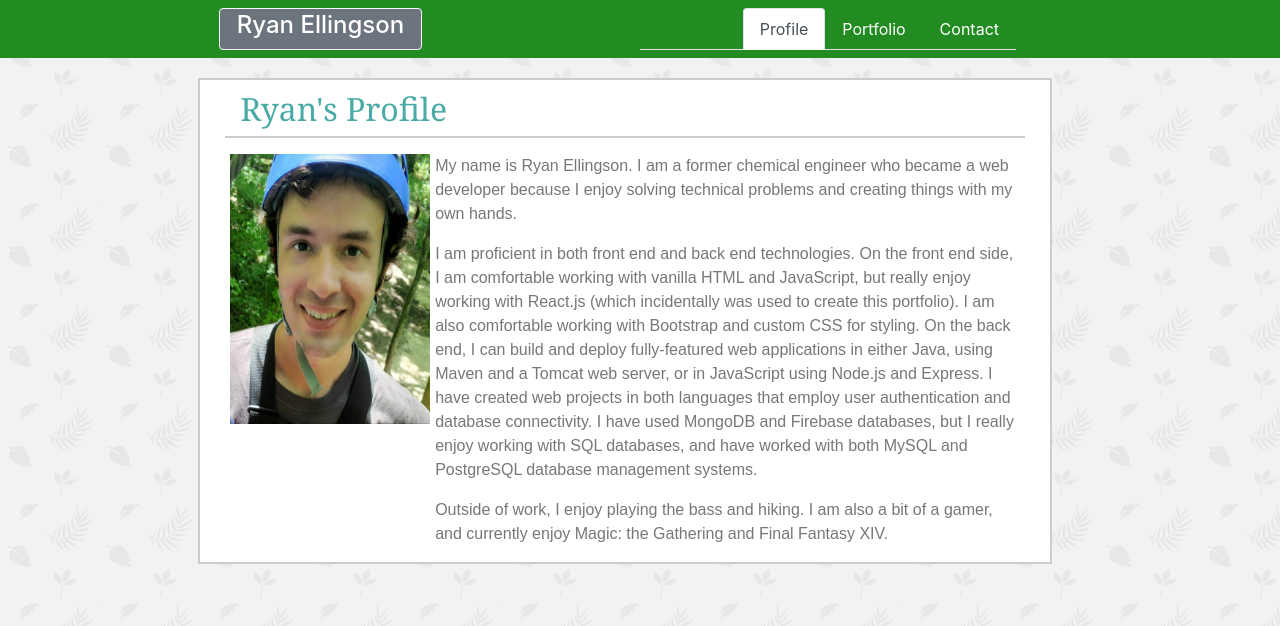
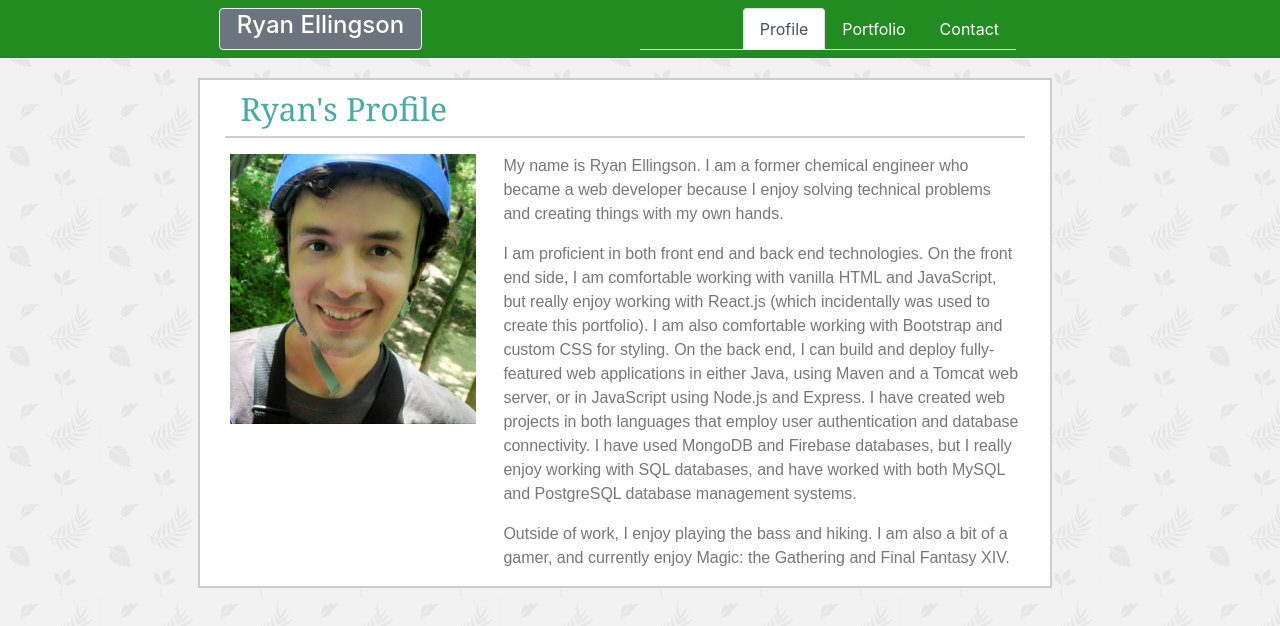
Before and after one commit to RyanEllingson/Portfolio, a React (Create React App) app: page / in a window 1280 px wide. Shown: the top 626 px of the page. Built offline with nearby package versions, Linux system fonts and the light colour scheme.

Commit message:
updated image size on profile

```diff
--- a/src/components/Profile/Profile.js
+++ b/src/components/Profile/Profile.js
@@ -5,10 +5,10 @@
 const Profile = function() {
     return (
         <div className="row content-body">
-            <div className="col-0 col-lg-3">
+            <div className="col-0 col-lg-4">
                 <img src={pic} alt="profile pic" className="profile-pic d-none d-lg-block"/>
             </div>
-            <div className="col-12 col-lg-9">
+            <div className="col-12 col-lg-8">
                 <p>My name is Ryan Ellingson.  I am a former chemical engineer who became a web developer because I enjoy solving technical problems and creating things with my own hands.</p>
                 <p>I am proficient in both front end and back end technologies.  On the front end side, I am comfortable working with vanilla HTML and JavaScript, but really enjoy working with React.js (which incidentally was used to create this portfolio).  I am also comfortable working with Bootstrap and custom CSS for styling.  On the back end, I can build and deploy fully-featured web applications in either Java, using Maven and a Tomcat web server, or in JavaScript using Node.js and Express.  I have created web projects in both languages that employ user authentication and database connectivity.  I have used MongoDB and Firebase databases, but I really enjoy working with SQL databases, and have worked with both MySQL and PostgreSQL database management systems.</p>
                 <p>Outside of work, I enjoy playing the bass and hiking.  I am also a bit of a gamer, and currently enjoy Magic: the Gathering and Final Fantasy XIV.</p>
--- a/src/components/Profile/style.css
+++ b/src/components/Profile/style.css
@@ -10,6 +10,6 @@
 
 .profile-pic {
     height: 270px;
-    width: 200px;
+    width: 246px;
     margin-bottom: 30px;
 }
```
